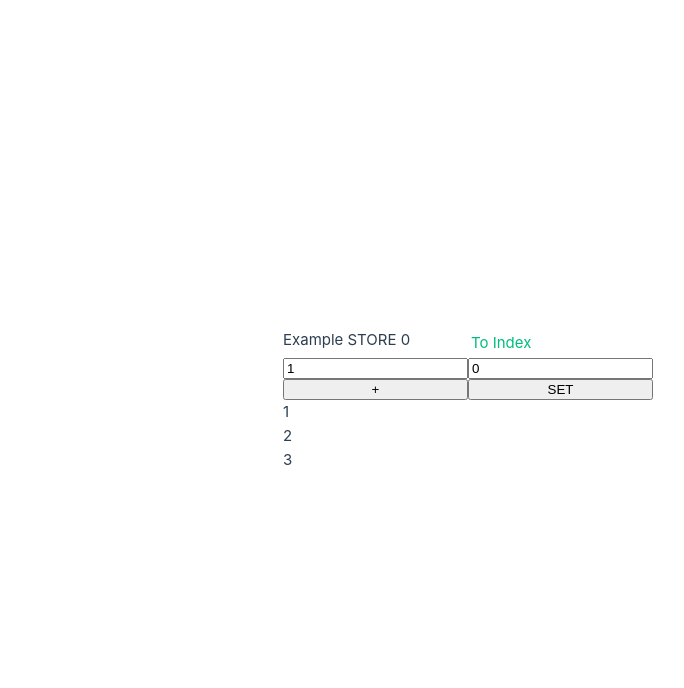
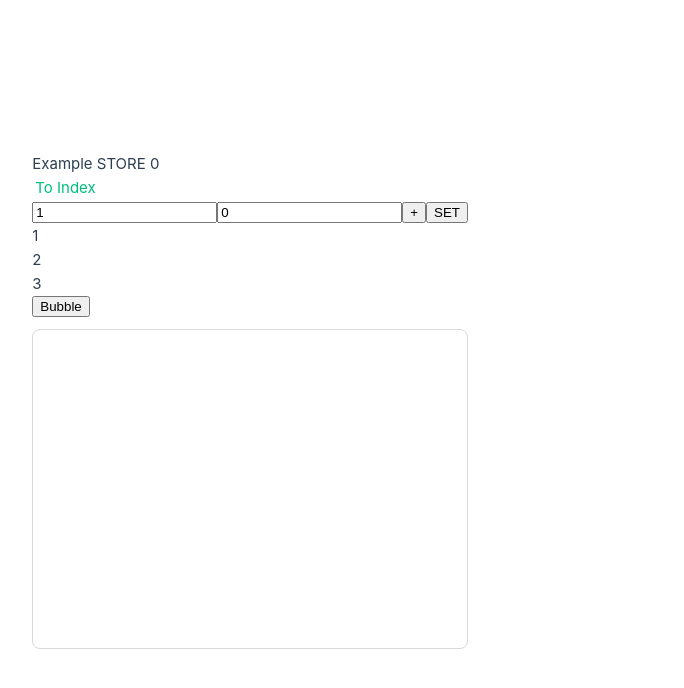
Before and after one commit to reznikovkg/vue-3-docker-compose, a Vue app in the folder vue/: page /example in a window 1280 px wide. Shown: the top 688 px of the page, without its empty margins (172-856 px from the left). Built offline with nearby package versions, Linux system fonts and the light colour scheme.

Commit message:
create base

```diff
--- /dev/null
+++ b/vue/src/components/BubbleGame.vue
@@ -0,0 +1,84 @@
+<template>
+  <div class="c-game">
+    <slot name="start" :onStart="handleStart">
+      <button type="button" class="c-game__start" @click="() => handleStart()">
+        <slot name="start-label"></slot>
+      </button>
+    </slot>
+
+    <div class="c-game__field"></div>
+  </div>
+</template>
+
+<script>
+export default {
+  name: 'BubbleGame',
+
+  props: {
+    colorsCount: {
+      type: Number,
+      default: 3
+    },
+    targetColor: {
+      type: String,
+      default: 'red'
+    },
+    intensity: {
+      type: Number,
+      default: 1
+    },
+    scoreHit: {
+      type: Number,
+      default: 1
+    },
+    scoreMiss: {
+      type: Number,
+      default: -5
+    },
+    onStart: {
+      type: Function,
+      default: null
+    }
+  },
+
+  emits: ['finish', 'update:score'],
+
+  data() {
+    return {
+      score: 0,
+      bubbles: [],
+      isRunning: false
+    }
+  },
+
+  methods: {
+    handleStart() {
+      this.isRunning = true
+
+      if (typeof this.onStart === 'function') {
+        this.onStart()
+      }
+
+      this.$emit('update:score', this.score)
+    }
+  }
+}
+</script>
+
+<style lang="scss">
+.c-game {
+  display: flex;
+  flex-direction: column;
+  gap: 12px;
+}
+
+.c-game__start {
+  width: fit-content;
+}
+
+.c-game__field {
+  min-height: 320px;
+  border: 1px solid #d9d9d9;
+  border-radius: 8px;
+}
+</style>
--- a/vue/src/components/pages/ExamplePage.vue
+++ b/vue/src/components/pages/ExamplePage.vue
@@ -1,19 +1,30 @@
 <template>
-  Example STORE {{ count }}
-  <RouterLink :to="{ name: $routes.INDEX }" >To Index</RouterLink>
+  <div>
+    <div>Example STORE {{ count }}</div>
+    <RouterLink :to="{ name: $routes.INDEX }">To Index</RouterLink>
+
+    <div>
       <input v-model="value" type="number">
       <input v-model="timeout" type="number">
       <button @click="() => inc()">+</button>
       <button @click="() => setValue()">SET</button>
+    </div>
 
     <div>
       <div v-for="i in list" :key="i">{{ i }}</div>
+    </div>
+
+    <BubbleGame>
+      <template #start-label>Bubble</template>
+    </BubbleGame>
   </div>
 </template>
 
 <script setup lang="ts">
 import { computed, ref } from 'vue'
 import { useStore } from 'vuex'
+import BubbleGame from '@/components/BubbleGame.vue'
+
 const store = useStore()
 const count = computed(() => store.getters.getCount)
 const list = computed(() => store.getters['list/getList'])
```
Lines whose indentation alone changed are shown as unchanged.
